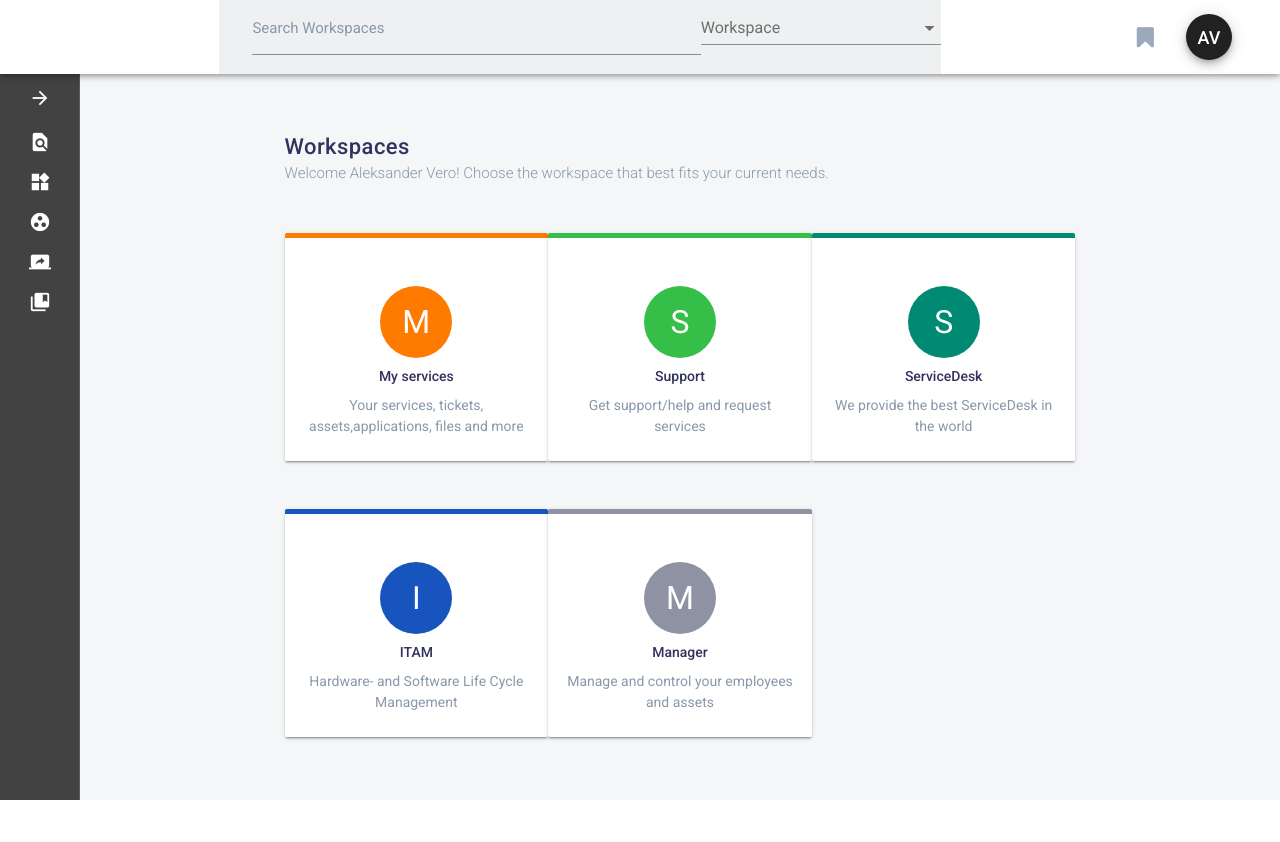
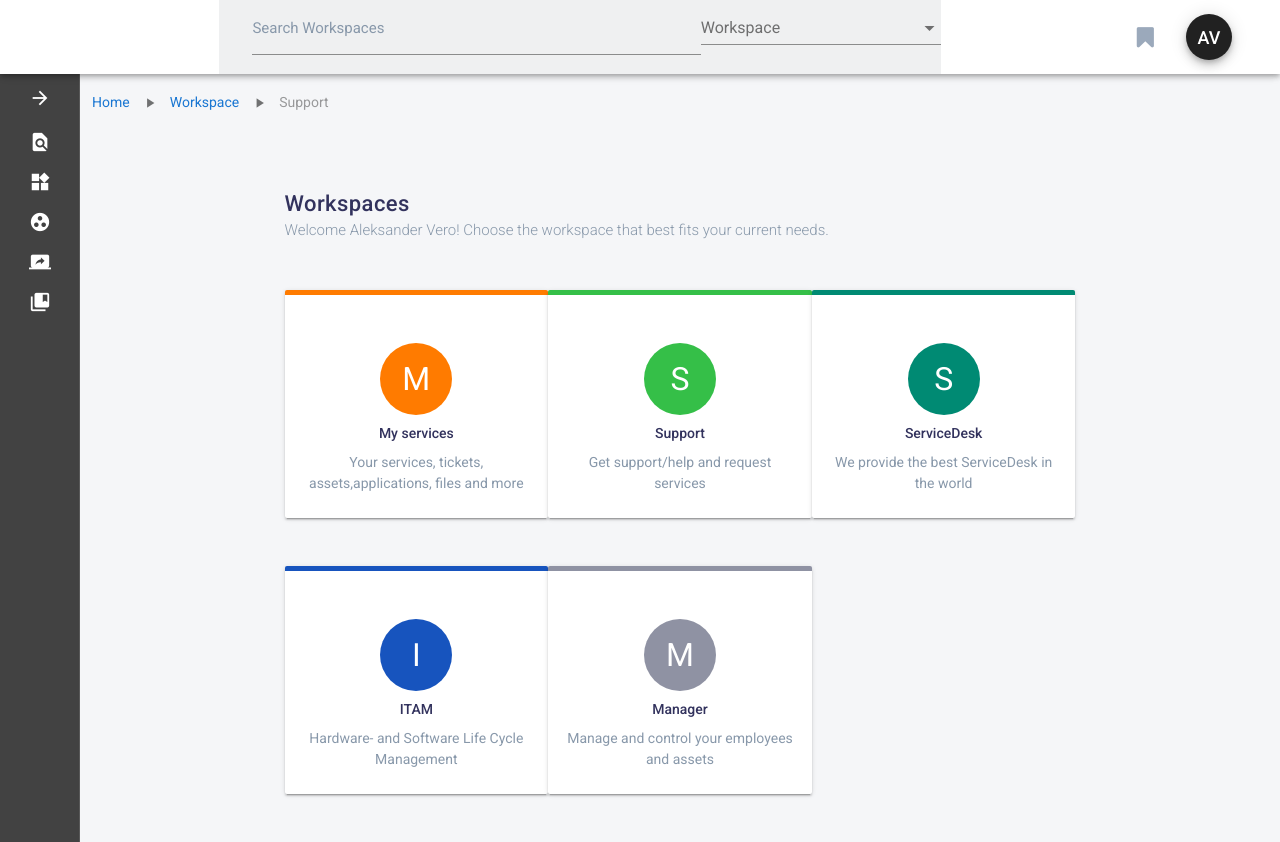
Before and after one commit to kletiakalavace/Designs, a Vue app: page /workspaces in a window 1280 px wide. Before the commit the page ends 800 px from the top, so only its background shows below. Built offline with nearby package versions, Linux system fonts and the light colour scheme.

Commit message:
added tooltip for search result also added breadcrumbs on workspaces page

```diff
--- a/src/components/Header.vue
+++ b/src/components/Header.vue
@@ -24,7 +24,7 @@
                     <template slot="item" slot-scope="data">
                       <template >
                         <v-list-tile-content>
-                          <div>
+                          <div class="list-content-search">
                             <span class="medium-letter-circle text-md-center mx-auto d-inline-block bg-orange">
                                        {{ data.item.letter }}
                            </span>
@@ -32,7 +32,10 @@
                                <span class="name-search d-block">{{data.item.name}}</span>
                               <span class="version-search d-block">{{ data.item.version }}</span>
                             </span>
-                            <v-icon>more_vert</v-icon>
+                            <v-tooltip right light>
+                                <v-icon slot="activator">more_vert</v-icon>
+                                <span>Right <br>tooltip</span>
+                            </v-tooltip>
                           </div>
                         </v-list-tile-content>
                       </template>
@@ -190,6 +193,13 @@
         line-height: 24px;
         margin-right: 14px !important;
         margin-left: 3px !important;
+    }
+    .list-content-search{
+        width:100%;
+        .tooltip{
+           float: right;
+           margin-top: 5px;
+        }
     }
     .menu__content.menu__content--select.select-workspaces{
       top: 13px !important;
--- a/src/pages/Workspaces.vue
+++ b/src/pages/Workspaces.vue
@@ -1,6 +1,20 @@
 <template class="workspace">
   <v-container fluid fill-height class="pa-0 workspace-container">
     <o-default-layout class="bg-workspaces">
+        <template>
+          <div class="breadcrumbs-pages">
+             <v-breadcrumbs>
+                  <v-icon slot="divider">play_arrow</v-icon>
+                  <v-breadcrumbs-item
+                    v-for="item in items"
+                    :key="item.text"
+                    :disabled="item.disabled"
+                  >
+                    {{ item.text }}
+                  </v-breadcrumbs-item>
+                </v-breadcrumbs>
+          </div>
+        </template>
       <v-flex xs12 sm6 lg8 offset-sm2 class="mx-auto content-workspace">
        <h2 class="title blue--text mt-5">Workspaces</h2>
         <p class="grey--text pt-1 mb-5">Welcome Aleksander Vero! Choose the workspace that best fits your current needs.</p>
@@ -118,9 +132,22 @@
 <script>
   export default {
     name: "workspaces",
-    data() {
-      return {};
-    }
+     data: () => ({
+          items: [
+            {
+              text: 'Home',
+              disabled: false
+            },
+            {
+              text: 'Workspace',
+              disabled: false
+            },
+            {
+              text: 'Support',
+              disabled: true
+            }
+          ]
+        })
   }
 </script>
 
@@ -128,6 +155,24 @@
   @import '~@/assets/sass/variables.scss';
   html{
     overflow: auto;
+  }
+  .breadcrumbs-pages{
+    .breadcrumbs{
+        .breadcrumbs__item{
+            text-transform:uppercase;
+            color:$grey--text;
+            font-size:12px;
+        }
+        .breadcrumbs__divider{
+            .icon{
+             color:$grey--text;
+             font-size:12px;
+            }
+        }
+        .breadcrumbs__item--disabled{
+            color:$blue--text;
+        }
+    }
   }
   .workspace-container {
     .grey--text{
```
